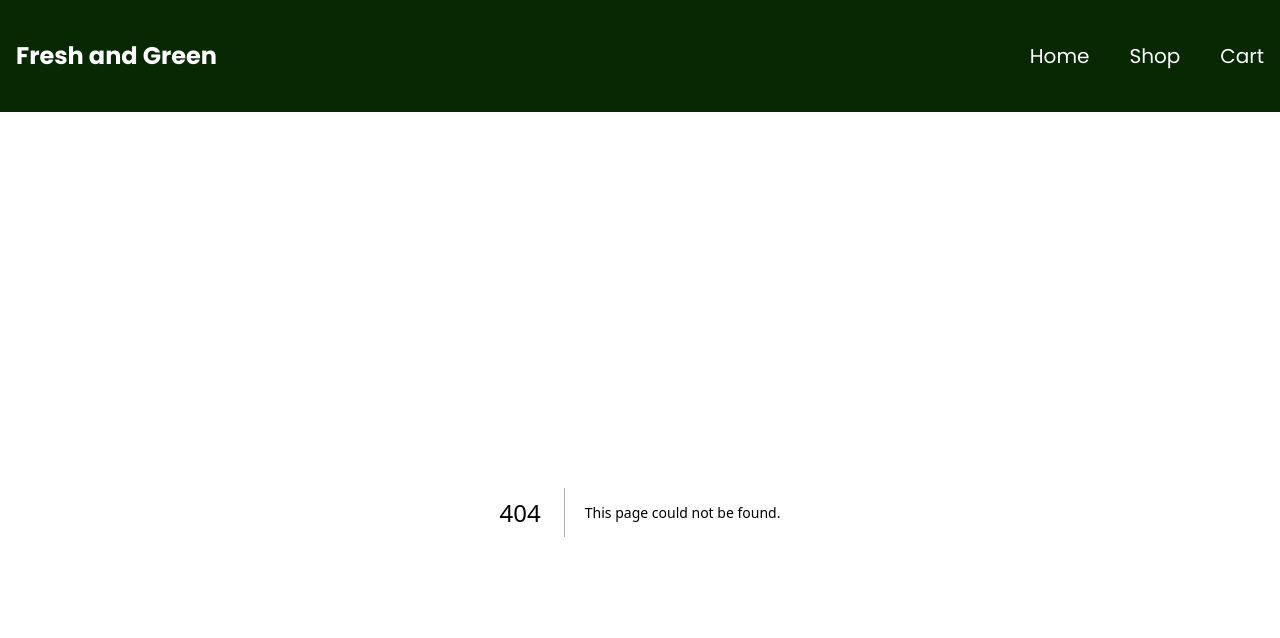
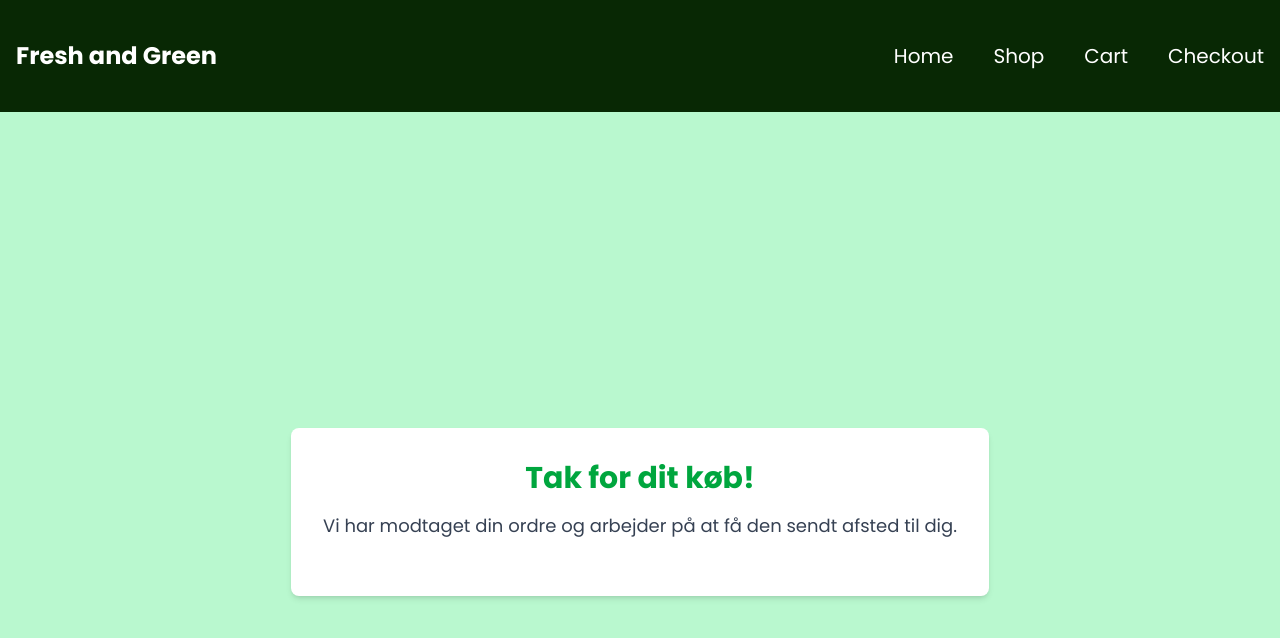
Before and after one commit to Shahad1991/Exame-webshop, a Next.js app: page /checkout in a window 1280 px wide. Before the commit this address had no page. Shown: the top 638 px of the page. Built offline with nearby package versions, Linux system fonts and the light colour scheme.

Commit message:
add a checkoute page

```diff
--- a/src/app/cart/page.js
+++ b/src/app/cart/page.js
@@ -2,6 +2,7 @@
 
 import React from "react";
 import { useCart } from "../context/CartContext";
+import Link from "next/link";
 import { FontAwesomeIcon } from "@fortawesome/react-fontawesome";
 import { faTrash } from "@fortawesome/free-solid-svg-icons";
 
@@ -64,12 +65,11 @@ export default function Cart() {
             {totalProfit.toFixed(2)} kr.
           </span>
         </h4>
-        <button
-          className="mt-4 bg-green-500 text-white px-6 py-2 rounded hover:bg-green-600 transition"
-          onClick={() => alert("Navigating to checkout...")}
-        >
-          Gå til Checkout
-        </button>
+        <Link href="/checkout">
+
+            Gå til Checkout
+
+        </Link>
       </div>
     </div>
   );
--- /dev/null
+++ b/src/app/checkout/page.js
@@ -0,0 +1,13 @@
+export default function Checkout() {
+    return (
+      <div className="flex flex-col items-center justify-center min-h-screen ">
+        <div className="bg-white p-8 rounded-lg shadow-md text-center">
+          <h1 className="text-3xl font-bold text-green-600 mb-4">Tak for dit køb!</h1>
+          <p className="text-lg text-gray-700 mb-6">
+            Vi har modtaget din ordre og arbejder på at få den sendt afsted til dig.
+          </p>
+
+        </div>
+      </div>
+    );
+  }
--- a/src/app/components/header.js
+++ b/src/app/components/header.js
@@ -13,6 +13,7 @@ const Header = () => {
             <li><Link href="/" className="hover:underline text-xl">Home</Link></li>
             <li><Link href="/shop" className="hover:underline text-xl">Shop</Link></li>
             <li><Link href="/cart" className="hover:underline text-xl">Cart</Link></li>
+            <li><Link href="/checkout" className="hover:underline text-xl">Checkout</Link></li>
           </ul>
         </nav>
       </div>
--- a/src/app/home/page.js
+++ b/src/app/home/page.js
@@ -1,4 +1,4 @@
-import React from 'react';
+
 
 const Home = () => {
   return (
```
